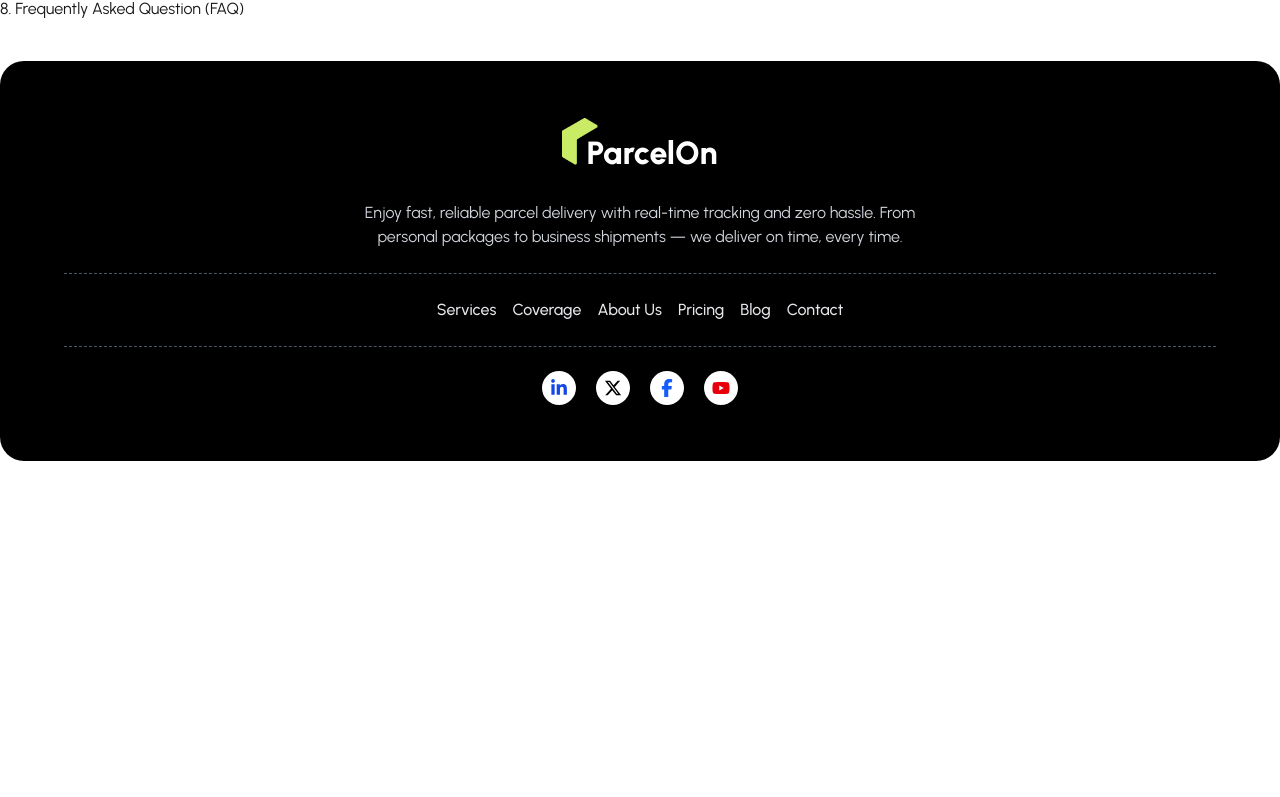
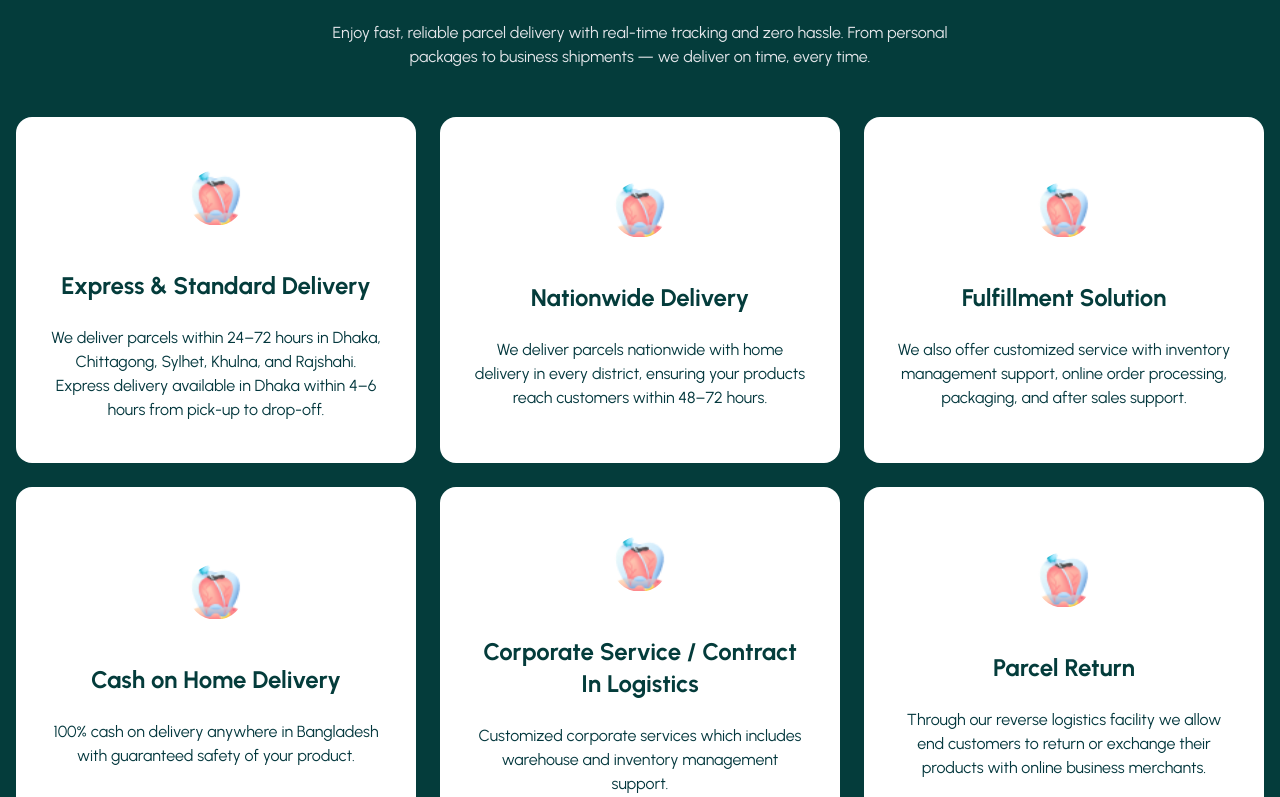
Before and after one commit to HabiburRahmanZihad/ParcelOn, a React (Vite) app: page / in a window 1280 px wide. Shown: the part 1323-2120 px from the top of the page. Before the commit the page ends 1824 px from the top, so only its background shows below. Built offline with nearby package versions, Linux system fonts and the light colour scheme; no server answers.

Commit message:
added the Our Service SEction

```diff
--- a/src/Pages/Home/Home.jsx
+++ b/src/Pages/Home/Home.jsx
@@ -1,14 +1,15 @@
 import Banner from "./Banner/Banner";
 import HowItWorks from "./HowItWorks/HowItWorks";
+import OurServices from "./OurServices/OurServices";
 
 const Home = () => {
     return (
         <div className="space-y-15">
             <Banner></Banner>
             <HowItWorks></HowItWorks>
+            <OurServices></OurServices>
 
             <ul>
-                <li>2. How it Works</li>
                 <li>3. Our Services</li>
                 <li>4. We've helped thousands of sales teams</li>
                 <li>5. Live Parcel Tracking</li>
--- /dev/null
+++ b/src/Pages/Home/OurServices/OurServices.jsx
@@ -0,0 +1,73 @@
+import deliveryIcon from '../../../assets/service.png';
+
+const services = [
+    {
+        title: 'Express & Standard Delivery',
+        description:
+            'We deliver parcels within 24–72 hours in Dhaka, Chittagong, Sylhet, Khulna, and Rajshahi. Express delivery available in Dhaka within 4–6 hours from pick-up to drop-off.',
+    },
+    {
+        title: 'Nationwide Delivery',
+        description:
+            'We deliver parcels nationwide with home delivery in every district, ensuring your products reach customers within 48–72 hours.',
+        highlighted: true,
+    },
+    {
+        title: 'Fulfillment Solution',
+        description:
+            'We also offer customized service with inventory management support, online order processing, packaging, and after sales support.',
+    },
+    {
+        title: 'Cash on Home Delivery',
+        description:
+            '100% cash on delivery anywhere in Bangladesh with guaranteed safety of your product.',
+    },
+    {
+        title: 'Corporate Service / Contract In Logistics',
+        description:
+            'Customized corporate services which includes warehouse and inventory management support.',
+    },
+    {
+        title: 'Parcel Return',
+        description:
+            'Through our reverse logistics facility we allow end customers to return or exchange their products with online business merchants.',
+    },
+];
+
+const OurServices = () => {
+    return (
+        <section className="bg-[#043C3B] text-white py-28 px-4 rounded-3xl">
+            <div className="max-w-7xl mx-auto text-center">
+                <h2 className="text-3xl md:text-4xl font-bold mb-4">Our Services</h2>
+                <p className="text-gray-200 max-w-2xl mx-auto mb-12">
+                    Enjoy fast, reliable parcel delivery with real-time tracking and zero hassle. From personal packages to business shipments — we deliver on time, every time.
+                </p>
+
+                <div className="grid grid-cols-1 sm:grid-cols-2 lg:grid-cols-3 gap-6">
+                    {services.map((service, index) => (
+
+                        <div
+                            key={index}
+                            className=' rounded-2xl p-8 text-center transition duration-300 ease-in-out
+                                h-[346px] flex flex-col justify-center items-center gap-4 bg-white text-[#043C3B] hover:bg-[#CAEB66]'>
+
+                            <img
+                                src={deliveryIcon}
+                                alt="Service Icon"
+                                className="mb-4 w-20 h-20 object-contain  rounded-full p-3"
+                            />
+
+                            <h3 className="text-2xl font-bold mb-2">{service.title}</h3>
+                            <p className="text-md text-[#03373D]">
+                                {service.description}
+                            </p>
+
+                        </div>
+                    ))}
+                </div>
+            </div>
+        </section>
+    );
+};
+
+export default OurServices;
```
